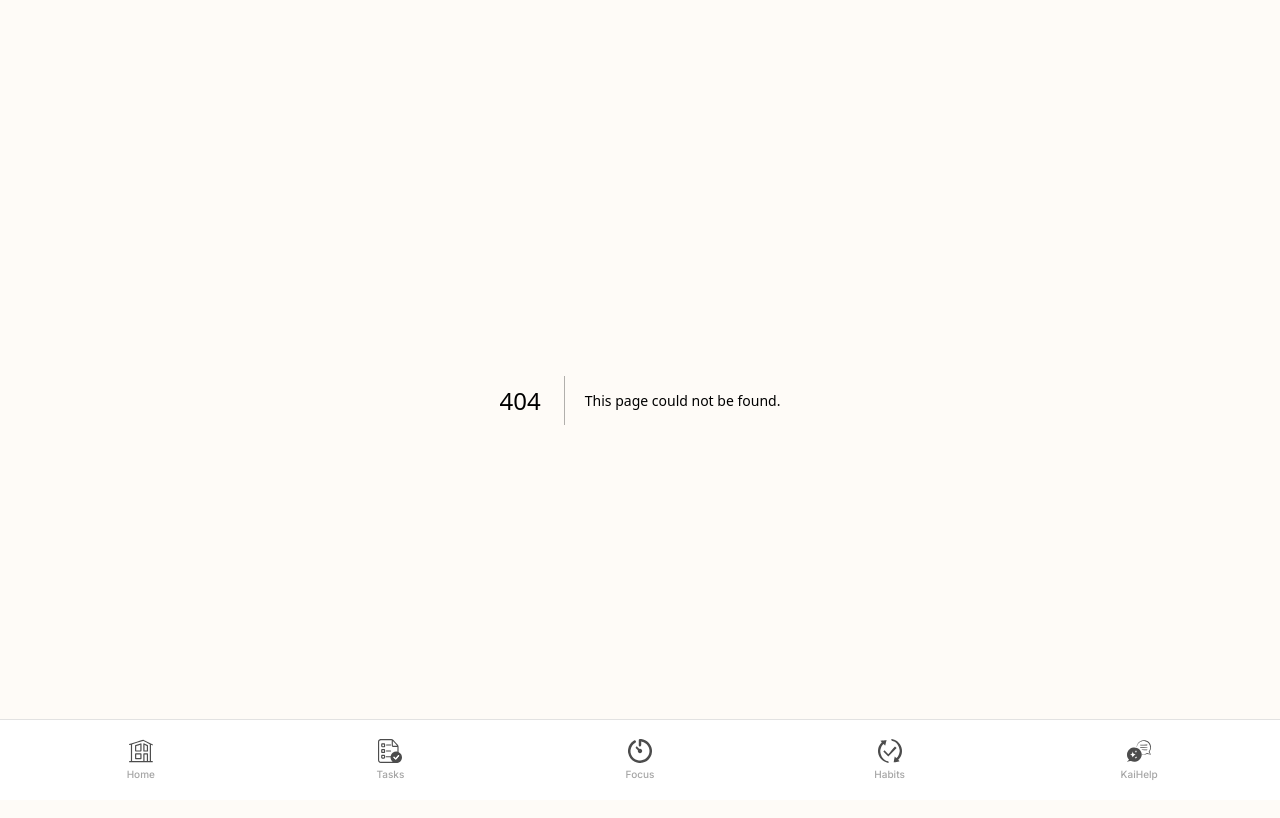
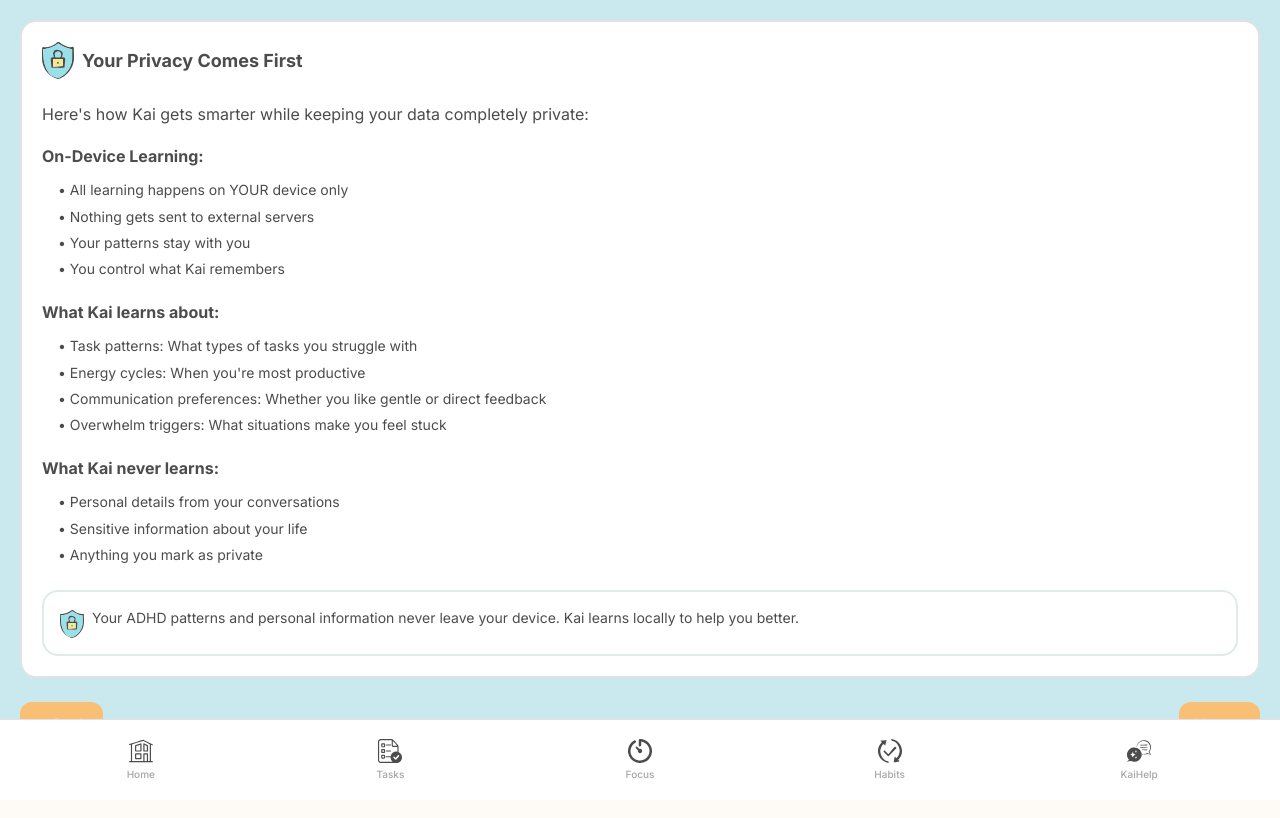
Before and after one commit to 100percentmaxx/joidu-adhd-app, a Next.js app: page /help/kai-guide-2 in a window 1280 px wide. Before the commit this address had no page. Shown: the top 818 px of the page. Built offline with nearby package versions, Linux system fonts and the light colour scheme.

Commit message:
Add Kai AI Guide Page 2

```diff
--- /dev/null
+++ b/src/app/help/kai-guide-2/page.tsx
@@ -0,0 +1,230 @@
+'use client'
+
+import React from 'react'
+import Image from 'next/image'
+import { useRouter } from 'next/navigation'
+
+export default function KaiGuide2Page() {
+  const router = useRouter()
+
+  const handleBack = () => {
+    router.push('/help/kai-guide')
+  }
+
+  const handleNext = () => {
+    router.push('/help/kai-guide-3')
+  }
+
+  return (
+    <div className="min-h-screen" style={{ backgroundColor: '#cae9ef', padding: '20px' }}>
+      {/* White Container */}
+      <div style={{
+        backgroundColor: '#FFFFFF',
+        borderRadius: '16px',
+        border: '2px solid #e2e2e2',
+        padding: '20px',
+        marginBottom: '24px'
+      }}>
+        {/* Section Header */}
+        <div style={{
+          display: 'flex',
+          alignItems: 'center',
+          marginBottom: '24px'
+        }}>
+          <Image
+            src="/icons/privacy.svg"
+            alt="Privacy"
+            width={32}
+            height={32}
+            style={{ marginRight: '8px' }}
+          />
+          <h1 style={{
+            fontSize: '18px',
+            fontWeight: 700,
+            color: '#4c4c4c',
+            margin: 0
+          }}>
+            Your Privacy Comes First
+          </h1>
+        </div>
+
+        {/* Main Content Text */}
+        <p style={{
+          fontSize: '16px',
+          fontWeight: 400,
+          color: '#4c4c4c',
+          marginBottom: '20px',
+          lineHeight: '1.4'
+        }}>
+          Here's how Kai gets smarter while keeping your data completely private:
+        </p>
+
+        {/* On-Device Learning Section */}
+        <div style={{ marginBottom: '20px' }}>
+          <h2 style={{
+            fontSize: '16px',
+            fontWeight: 700,
+            color: '#4c4c4c',
+            marginBottom: '12px'
+          }}>
+            On-Device Learning:
+          </h2>
+          <ul style={{
+            fontSize: '14px',
+            color: '#4c4c4c',
+            paddingLeft: '16px',
+            lineHeight: '1.6',
+            margin: 0,
+            listStyle: 'none'
+          }}>
+            <li style={{ marginBottom: '4px' }}>
+              • All learning happens on YOUR device only
+            </li>
+            <li style={{ marginBottom: '4px' }}>
+              • Nothing gets sent to external servers
+            </li>
+            <li style={{ marginBottom: '4px' }}>
+              • Your patterns stay with you
+            </li>
+            <li style={{ marginBottom: '4px' }}>
+              • You control what Kai remembers
+            </li>
+          </ul>
+        </div>
+
+        {/* What Kai Learns Section */}
+        <div style={{ marginBottom: '20px' }}>
+          <h2 style={{
+            fontSize: '16px',
+            fontWeight: 700,
+            color: '#4c4c4c',
+            marginBottom: '12px'
+          }}>
+            What Kai learns about:
+          </h2>
+          <ul style={{
+            fontSize: '14px',
+            color: '#4c4c4c',
+            paddingLeft: '16px',
+            lineHeight: '1.6',
+            margin: 0,
+            listStyle: 'none'
+          }}>
+            <li style={{ marginBottom: '4px' }}>
+              • Task patterns: What types of tasks you struggle with
+            </li>
+            <li style={{ marginBottom: '4px' }}>
+              • Energy cycles: When you're most productive
+            </li>
+            <li style={{ marginBottom: '4px' }}>
+              • Communication preferences: Whether you like gentle or direct feedback
+            </li>
+            <li style={{ marginBottom: '4px' }}>
+              • Overwhelm triggers: What situations make you feel stuck
+            </li>
+          </ul>
+        </div>
+
+        {/* What Kai Never Learns Section */}
+        <div style={{ marginBottom: '24px' }}>
+          <h2 style={{
+            fontSize: '16px',
+            fontWeight: 700,
+            color: '#4c4c4c',
+            marginBottom: '12px'
+          }}>
+            What Kai never learns:
+          </h2>
+          <ul style={{
+            fontSize: '14px',
+            color: '#4c4c4c',
+            paddingLeft: '16px',
+            lineHeight: '1.6',
+            margin: 0,
+            listStyle: 'none'
+          }}>
+            <li style={{ marginBottom: '4px' }}>
+              • Personal details from your conversations
+            </li>
+            <li style={{ marginBottom: '4px' }}>
+              • Sensitive information about your life
+            </li>
+            <li style={{ marginBottom: '4px' }}>
+              • Anything you mark as private
+            </li>
+          </ul>
+        </div>
+
+        {/* Privacy Reassurance Box */}
+        <div style={{
+          backgroundColor: '#FFFFFF',
+          border: '2px solid #ddede3',
+          borderRadius: '16px',
+          padding: '16px',
+          display: 'flex',
+          alignItems: 'flex-start'
+        }}>
+          <Image
+            src="/icons/privacy.svg"
+            alt="Privacy"
+            width={24}
+            height={24}
+            style={{ marginRight: '8px', marginTop: '2px' }}
+          />
+          <p style={{
+            fontSize: '14px',
+            fontWeight: 400,
+            color: '#4c4c4c',
+            margin: 0,
+            lineHeight: '1.4'
+          }}>
+            Your ADHD patterns and personal information never leave your device. Kai learns locally to help you better.
+          </p>
+        </div>
+      </div>
+
+      {/* Navigation Buttons */}
+      <div style={{
+        display: 'flex',
+        justifyContent: 'space-between',
+        alignItems: 'center'
+      }}>
+        {/* Back Button */}
+        <button
+          onClick={handleBack}
+          className="transition-transform hover:scale-105"
+          style={{
+            backgroundColor: '#f9c075',
+            color: '#FFFFFF',
+            fontSize: '14px',
+            fontWeight: 700,
+            padding: '12px 16px',
+            borderRadius: '12px',
+            border: 'none',
+            whiteSpace: 'nowrap'
+          }}
+        >
+          ← Back
+        </button>
+
+        {/* Next Button */}
+        <button
+          onClick={handleNext}
+          className="transition-transform hover:scale-105"
+          style={{
+            backgroundColor: '#f9c075',
+            color: '#FFFFFF',
+            fontSize: '14px',
+            fontWeight: 700,
+            padding: '12px 16px',
+            borderRadius: '12px',
+            border: 'none',
+            whiteSpace: 'nowrap'
+          }}
+        >
+          Next →
+        </button>
+      </div>
+    </div>
+  )
+}
--- a/src/app/help/kai-guide/page.tsx
+++ b/src/app/help/kai-guide/page.tsx
@@ -12,7 +12,7 @@ export default function KaiGuidePage() {
   }
 
   const handleNext = () => {
-    // router.push('/help/kai-guide-2') // Inactive for now
+    router.push('/help/kai-guide-2')
   }
 
   return (
@@ -243,9 +243,10 @@ export default function KaiGuidePage() {
           ← Back
         </button>
 
-        {/* Next Button (inactive) */}
+        {/* Next Button */}
         <button
-          disabled
+          onClick={handleNext}
+          className="transition-transform hover:scale-105"
           style={{
             backgroundColor: '#f9c075',
             color: 'white',
@@ -254,9 +255,7 @@ export default function KaiGuidePage() {
             padding: '12px 16px',
             borderRadius: '8px',
             border: 'none',
-            whiteSpace: 'nowrap',
-            opacity: 0.5,
-            cursor: 'not-allowed'
+            whiteSpace: 'nowrap'
           }}
         >
           Next →
```
